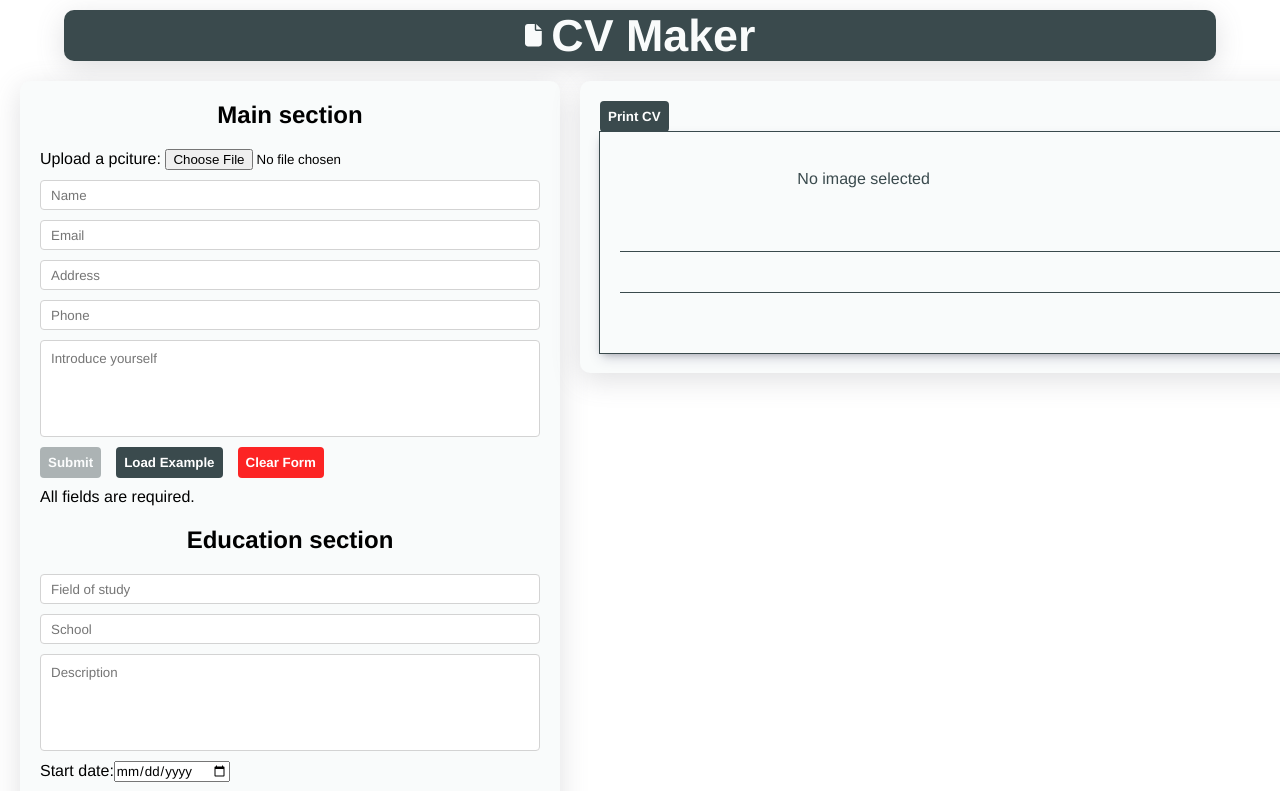
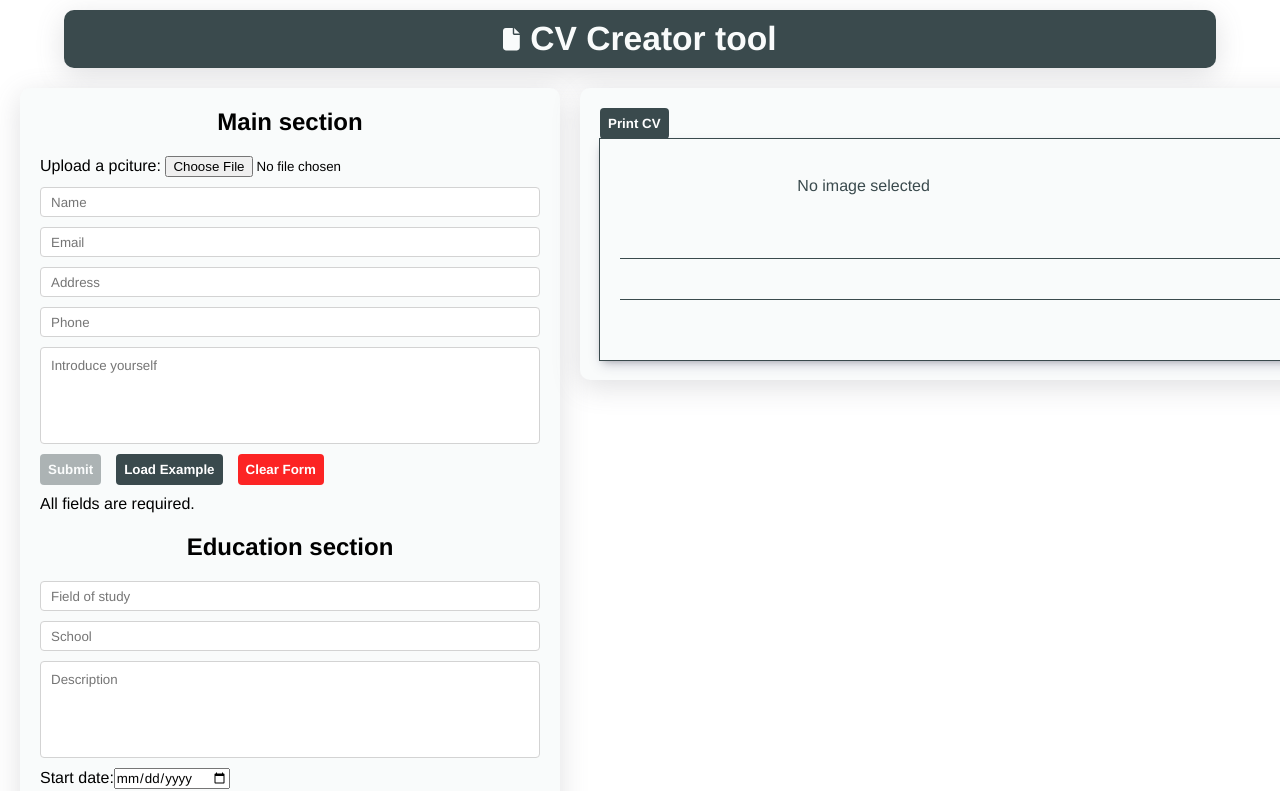
Before and after one commit to nikola88393/CV-Application, a React (Vite) app: page / in a window 1280 px wide. Shown: the top 791 px of the page. Built offline with nearby package versions, Linux system fonts and the light colour scheme.

Commit message:
Adjust header text and padding

```diff
--- a/src/Header.jsx
+++ b/src/Header.jsx
@@ -6,7 +6,7 @@ export function Header() {
     <div className="header">
       <div className="logo">
         <FontAwesomeIcon icon={faFile} />
-        <h1>CV Maker</h1>
+        <h2>CV Creator tool</h2>
       </div>
     </div>
   );
--- a/src/app.css
+++ b/src/app.css
@@ -26,6 +26,7 @@
   align-items: center;
   justify-content: center;
   box-shadow: var(--shadow);
+  padding: 10px 0;
 }
 .logo {
   display: flex;
```
